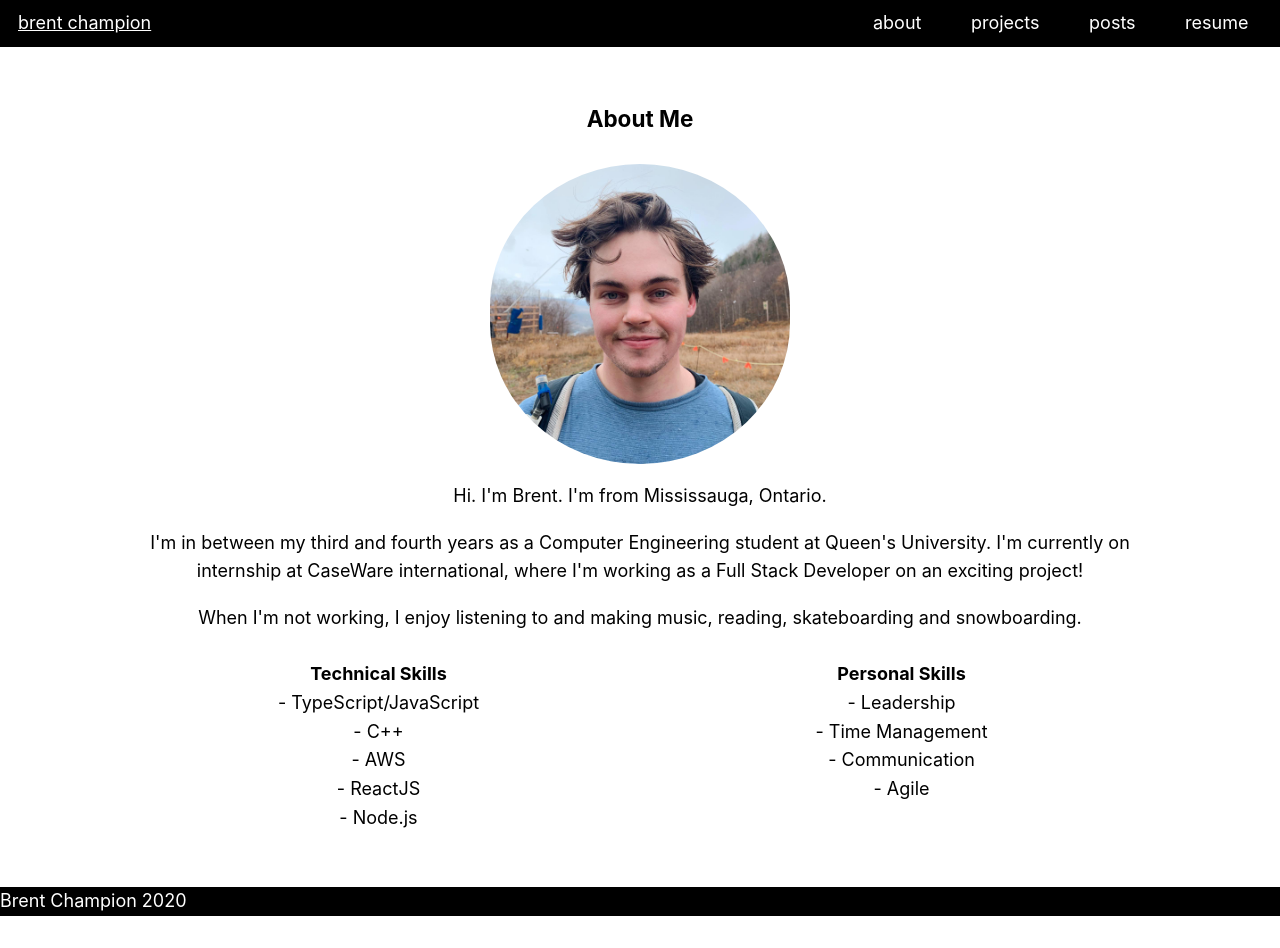
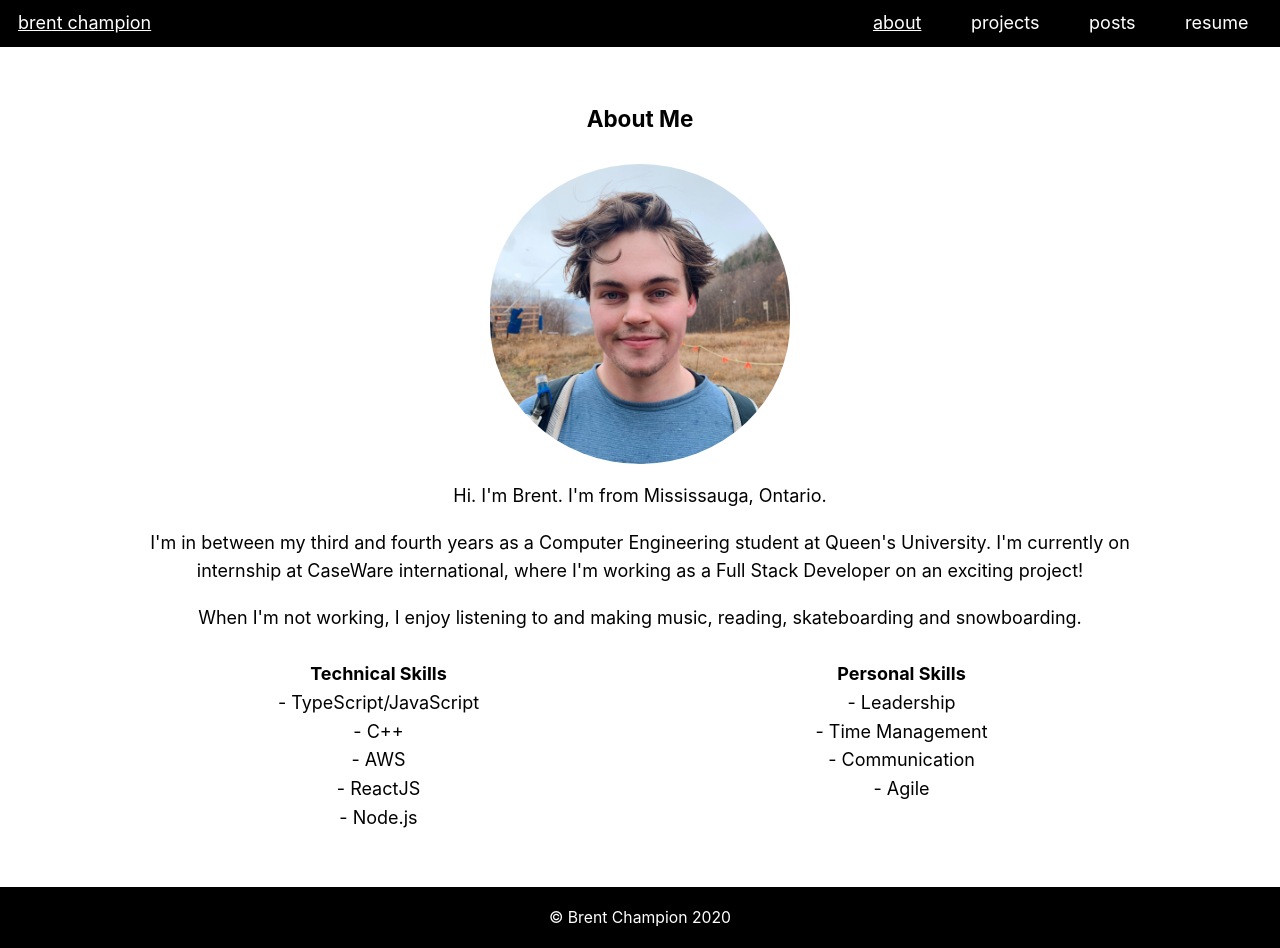
Before and after one commit to bchampp/portfolio, a Next.js app: page /about in a window 1280 px wide. Before the commit the page ends 916 px from the top, so only its background shows below. Built offline with nearby package versions, Linux system fonts and the light colour scheme.

Commit message:
fixing underline

```diff
--- a/components/footer.tsx
+++ b/components/footer.tsx
@@ -4,8 +4,8 @@ const links = ['About', 'Projects', 'Posts'];
 
 export default function Footer() {
     return (
-        <div className="top-0 flex bg-black justify-between">
-            <h5 className="text-white">Brent Champion 2020</h5>
+        <div className="bg-black text-center py-4">
+            <h5 className="text-white text-sm">	&#169; Brent Champion 2020</h5>
         </div>
     )
 }
--- a/components/layout.tsx
+++ b/components/layout.tsx
@@ -28,7 +28,7 @@ export default function Layout({ children, page, id }) {
       </Head>
 
       {/* Nav Bar */}
-      <Nav />
+      <Nav page={page}/>
 
       {/* Page Contents */}
       <main className={page != 'home' ? "px-6 py-8" : ""}>{children}</main>
--- a/components/nav.tsx
+++ b/components/nav.tsx
@@ -2,7 +2,7 @@ import Link from "next/link";
 
 const links = ['about', 'projects', 'posts'];
 
-export default function Nav() {
+export default function Nav({page}) {
     return (
         <div className="top-0 flex bg-black justify-between">
             <div>
@@ -13,7 +13,7 @@ export default function Nav() {
                     {links.map(link => (
                         <li className="mr-3">
                             <Link href={`/${link}`}>
-                                <a className='inline-block py-2 px-4 no-underline text-white'>
+                                <a className={page == link ? 'inline-block py-2 px-4 underline text-white' : 'inline-block py-2 px-4 no-underline text-white'}>
                                     {link}
                                 </a>
                             </Link>
--- a/pages/posts/index.tsx
+++ b/pages/posts/index.tsx
@@ -6,7 +6,7 @@ import { getPostsData } from '../../lib/posts';
 
 export default function Posts({ posts }) {
     return (
-        <Layout page='projects'>
+        <Layout page='posts'>
             <div>
                 Posts
                 <ul className={utilStyles.list}>
```
